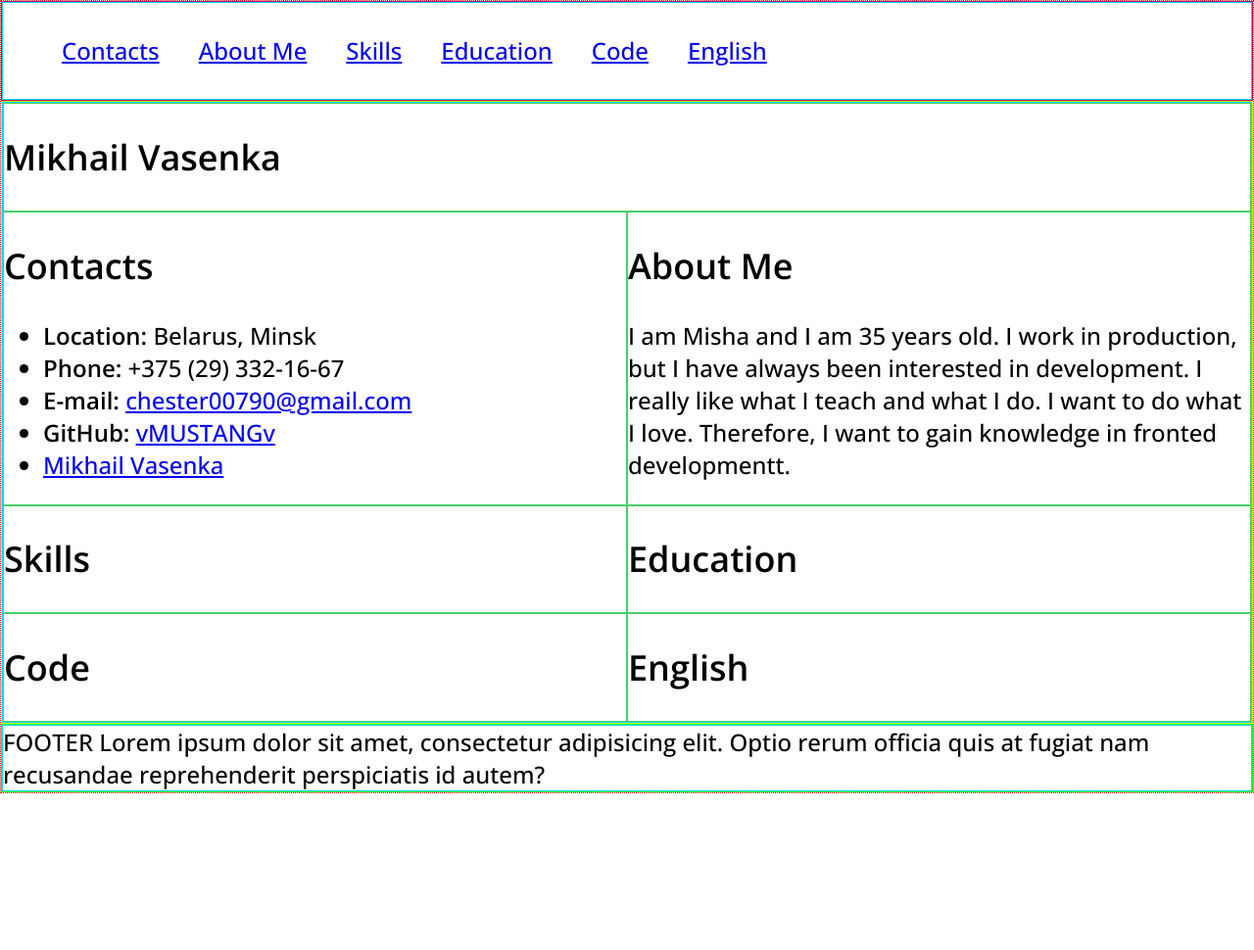
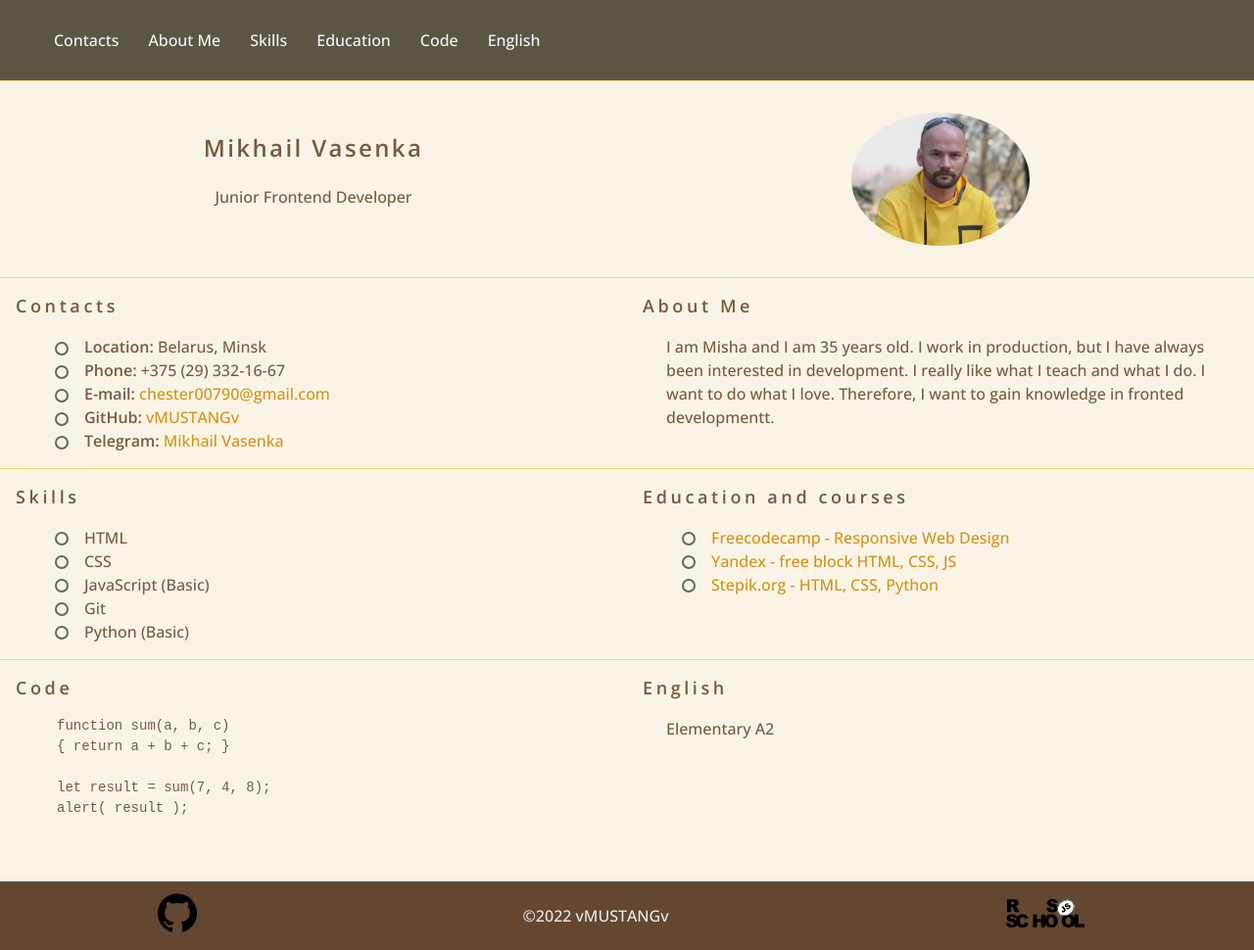
Before and after one commit to vMUSTANGv/rsschool-cv-old, a plain HTML site: page index.html in a window 1280 px wide. Shown: the whole page at 98% size. Before the commit the page ends 810 px from the top, so only its background shows below. Drawn offline with nearby package versions, Linux system fonts and the light colour scheme.

Commit message:
feat: add style css, add info about me, add sections

```diff
--- a/index.html
+++ b/index.html
@@ -32,17 +32,22 @@
         <main class="main">
             <div class="container">
                 <section class="section" id="i-am">
-                    <h1 class="title-section">Mikhail Vasenka</h1>
+                    <div class="main-im"><h1 class="title-section-main">Mikhail Vasenka</h1>
+                        <p>Junior Frontend Developer</p>
+                    </div>
+                </section>
+                <section class="section-photo">
+                    <img class="myphoto" src="./assets/img/i_am.jpg" alt="My Photo" title="vMUSTANGv">
                 </section>
 
                 <section class="section" id="contacts">
                     <h2 class="title-section">Contacts</h2>
                     <ul class="contacts">
-                        <li><span>Location: </span>Belarus, Minsk</li>
-                        <li><span>Phone: </span>+375 (29) 332-16-67</li>
-                        <li><span>E-mail: </span><a href="mailto:chester00790@gmail.com">chester00790@gmail.com</a></li>
-                        <li><span>GitHub: </span><a href="https://github.com/vMUSTANGv" title="Profile GitHub">vMUSTANGv</a></li>
-                        <li><span></span><a href="https://t.me/vMUSTANGv_vBYv" title="Open a chat with me">Mikhail Vasenka</a></li>
+                        <li><span class="li">Location: </span>Belarus, Minsk</li>
+                        <li><span class="li">Phone: </span>+375 (29) 332-16-67</li>
+                        <li><span class="li">E-mail: </span><a class="li-link" href="mailto:chester00790@gmail.com">chester00790@gmail.com</a></li>
+                        <li><span class="li">GitHub: </span><a class="li-link" href="https://github.com/vMUSTANGv" title="Profile GitHub">vMUSTANGv</a></li>
+                        <li><span class="li">Telegram: </span><a class="li-link" href="https://t.me/vMUSTANGv_vBYv" title="Open a chat with me">Mikhail Vasenka</a></li>
                     </ul>
 
                 </section>
@@ -54,25 +59,53 @@
 
                 <section class="section" id="skills">
                     <h2 class="title-section">Skills</h2>
+                    <ul class="ul-skills">
+                        <li class="li">HTML</li>
+                        <li class="li">CSS</li>
+                        <li class="li">JavaScript (Basic)</li>
+                        <li class="li">Git</li>
+                        <li class="li">Python (Basic)</li>
+                    </ul>
                 </section>
 
                 <section class="section" id="education">
-                    <h2 class="title-section">Education</h2>
+                    <h2 class="title-section">Education and courses</h2>
+                    <ul class="educ">
+                        <li class="li"><a class="li-link" href="https://www.freecodecamp.org/" title="Frontend" rel="nofollow">Freecodecamp - Responsive Web Design</a></li>
+                        <li class="li"><a class="li-link" href="https://practicum.yandex.ru/web/" title="Yandex" rel="nofollow">Yandex - free block HTML, CSS, JS</a></li>
+                        <li class="li"><a class="li-link" href="https://stepik.org/" title="HTML, CSS, Python" rel="nofollow">Stepik.org - HTML, CSS, Python</a></li>
+                    </ul>
                 </section>
 
                 <section class="section" id="code">
                     <h2 class="title-section">Code</h2>
+                    <code>
+                        function sum(a, b, c) <br> {
+                            return a + b + c;
+                          } <br><br>
+
+
+                          let result = sum(7, 4, 8); <br>
+                          alert( result );
+                    </code>
                 </section>
 
                 <section class="section" id="english">
                     <h2 class="title-section">English</h2>
+                    <p>Elementary A2</p>
                 </section>
             </div>
         </main>
 
 
         <footer class="footer">
-            <div class="container">FOOTER Lorem ipsum dolor sit amet, consectetur adipisicing elit. Optio rerum officia quis at fugiat nam recusandae reprehenderit perspiciatis id autem?</div>
+            <div class="container">
+                <div class="f-container">
+                    <div><a target="_blank" href="https://github.com/vMUSTANGv"><img src="./assets/img/git.png" alt="Git logo" class="f-img"></a></div>
+                    <div><a target="_blank" href="https://github.com/vMUSTANGv"><p class="simbol">2022 vMUSTANGv</p></a></div>
+                    <div><p><a target="_blank" href="https://rs.school/js/"><img src="./assets/img/rs_school_js.svg" alt="rs-school logo" class="git-l"></a></p></div>
+                </div>
+            </div>
         </footer>
 
 
--- a/style.css
+++ b/style.css
@@ -6,50 +6,95 @@ html {
     scroll-behavior: smooth;
 }
 
-#i-am {
-    width: 100%;
+/* #i-am {
+    width: 50%;
+    display: flex;
+    justify-content: space-around;
+} */
+
+.title-section {
+    font-size: 18px;
+    letter-spacing: 0.2em;
+}
+
+.title-section-main {
+    font-size: 24px;
+    letter-spacing: 0.1em;
+}
+
+.title-section:hover {
+    color: #61422b;
+
+}
+
+.myphoto {
+    height: 200px;
+    border-radius: 50%;
+    margin: 0 auto;
+    display: block;
+    padding: 2em 0;
+
 }
 
 body {
     font-family: 'Open Sans', sans-serif;
     font-weight: 500;
-    font-size: 1.5em;
+    font-size: 1em;
+    line-height: 1.5;
     min-height: 100vh;
     margin: 0;
     padding: 0;
     display: flex;
     flex-direction: column;
     justify-content: space-between;
-    border: 1px dotted red;
+    /* border: 1px dotted red; */
+    background-color: #f9f4e6;
+    color: #795a40;
+
+}
+
+code {
+    display: block;
+    padding-left: 3em;
+    font-size: 14px;
+}
+
+a {
+    text-decoration: none;
+    color: #d5921a;
+}
+
+.li-link:hover {
+    color: #2ee1ee;
 }
 
 span {
     font-family: 'Open Sans', sans-serif;
     font-weight: 600;
 }
-.header {
-    border: 1px solid rgb(180, 20, 108);
+p {
+    padding: 0 1.5em;
 }
 
-.main {
-    border: 1px solid rgb(200, 255, 0);
-
+li {
+    list-style: none;
 }
 
-.footer {
-    border: 1px solid rgb(0, 255, 34);
+.header {
+    /* border: 1px solid rgb(180, 20, 108); */
+    background-color: #5b5643;
 }
 
+
+
 .container {
-    border: 1px solid rgb(0, 217, 255);
+    /* border: 1px solid rgb(0, 217, 255); */
     max-width: 1440px;
     margin: 0 auto;
     display: flex;
     flex-wrap: wrap;
 }
 
-.nav {
-}
 .nav-list {
     display: flex;
     justify-content: flex-end;
@@ -58,35 +103,94 @@ span {
 }
 
 .nav-item:hover {
-    background-color: rgb(208, 241, 181);
+    background-color: #d5921a;
     border-radius: 10%;
 }
 
-.nav-item {
+
+.main-im {
+    text-align: center;
+    padding: 30px 0;
+    align-content: center;
 }
-
 
 .nav-link {
     transition: .3s;
-    padding: 0 20px;
+    padding: 0 15px;
     line-height: 50px;
+    color: aliceblue;
 }
 
 .section {
     width: 50%;
-    border: 1px solid rgb(72, 206, 106);
+    border-top: 1px solid #f1d881;
+    padding: 0 1em;
 }
 
-.title-section {
+.section-photo {
+    width: 50%;
+    border-top: 1px solid #f1d881;
+    padding: 0 1em;
+    align-content: center;
 }
-.nav-item {
+
+.li {
+    position: relative;
+    padding-left: 30px;
 }
-.nav-link {
+
+.li::before {
+    content: "";
+    top: 6px;
+    left: 0px;
+    width: 10px;
+    height: 10px;
+    border: 2px solid #606b62;
+    position: absolute;
+    border-radius: 50%;
 }
+
+.footer {
+    margin-top: 4em;
+    background-color: #634730;
+    color: white;
+    height: 100%;
+    /* border: 3px solid rgb(177, 21, 21); */
+}
+
+.f-container {
+    /* border: 1px solid #000; */
+    width: 100%;
+    display: flex;
+    justify-content: space-around;
+    align-items: center;
+}
+
+.git-l {
+    width: 5em;
+}
+
+.f-img {
+    width: 4em;
+
+}
+
+.simbol {
+    color: #e7eeee;
+}
+
+.simbol:before {
+    content: '\A9';
+}
+
 
 
 @media (max-width: 768px) {
     .section {
-      width: 100%;
+        width: 100%;
     }
+    .section-photo {
+        width: 100%;
+    }
+
   }
```
Also changed, not shown: assets/img/git.png (added), assets/img/rs_school_js.svg (added).
